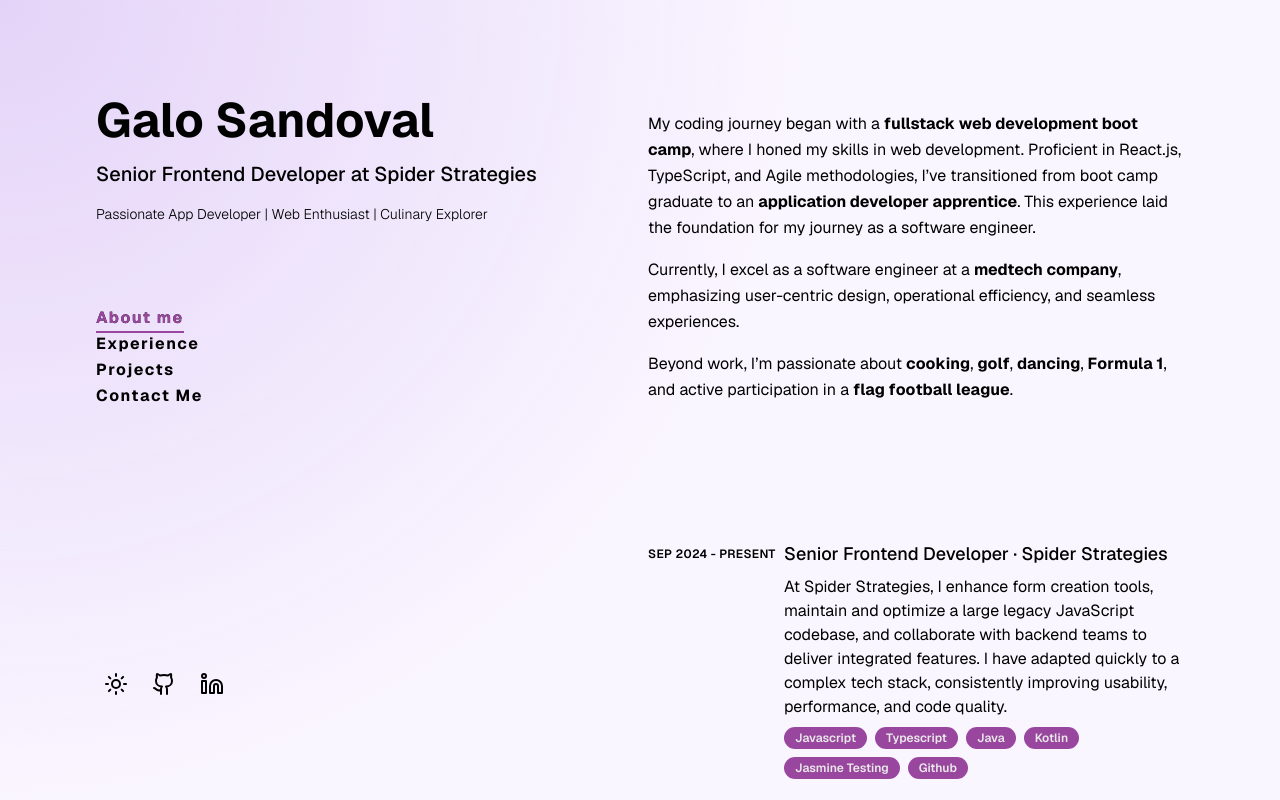
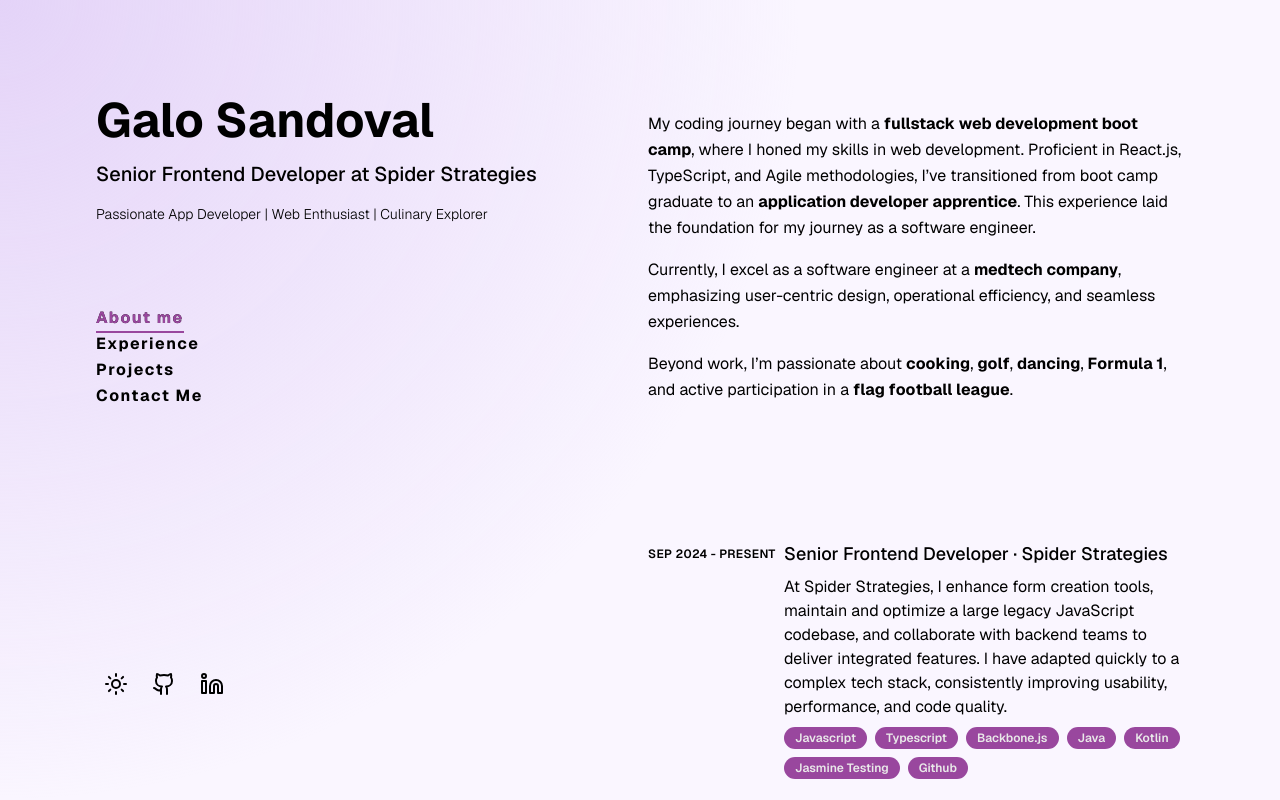
Before and after one commit to galosandoval/portfolio-v2, a Next.js app: page / in a window 1280 px wide. Shown: the top 800 px of the page. Built offline with nearby package versions, Linux system fonts and the light colour scheme.

Commit message:
adds badge

```diff
--- a/src/components/experience.tsx
+++ b/src/components/experience.tsx
@@ -27,6 +27,7 @@
     badges: [
       "Javascript",
       "Typescript",
+      "Backbone.js",
       "Java",
       "Kotlin",
       "Jasmine Testing",
```
